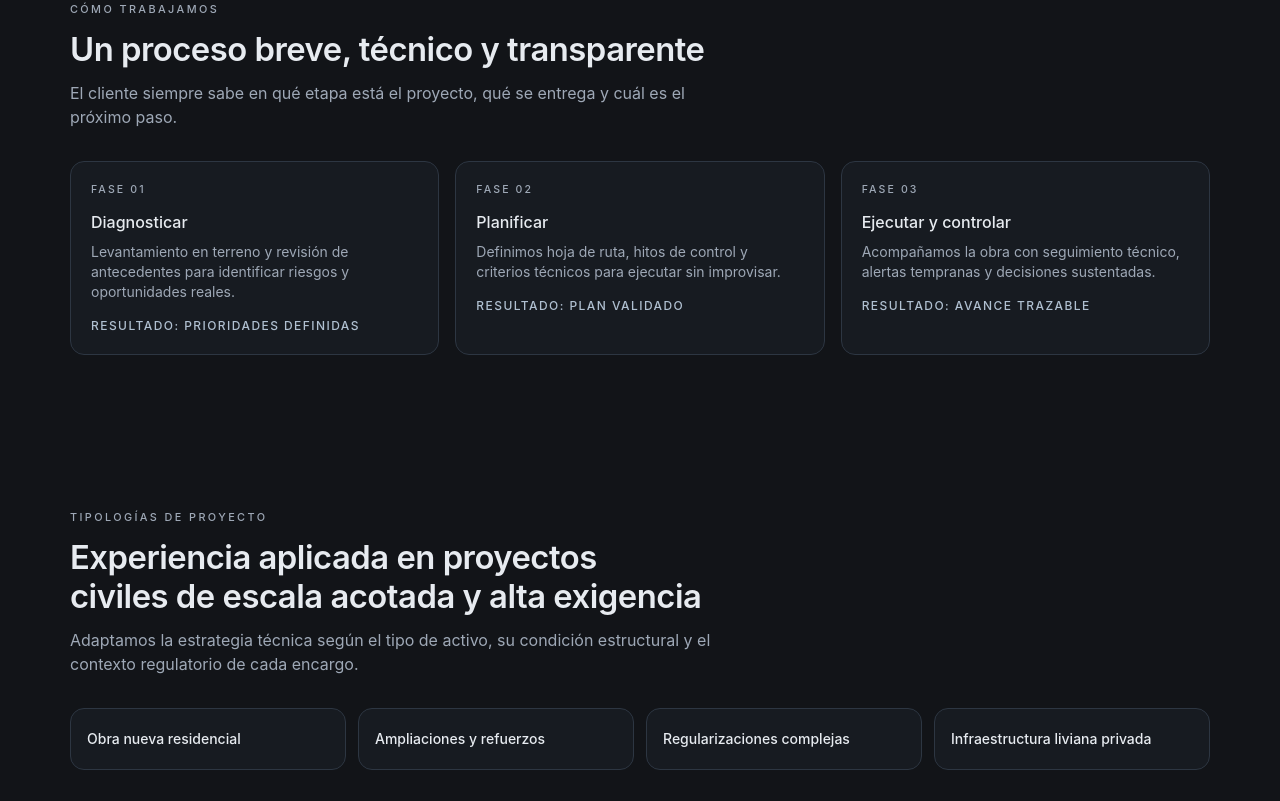
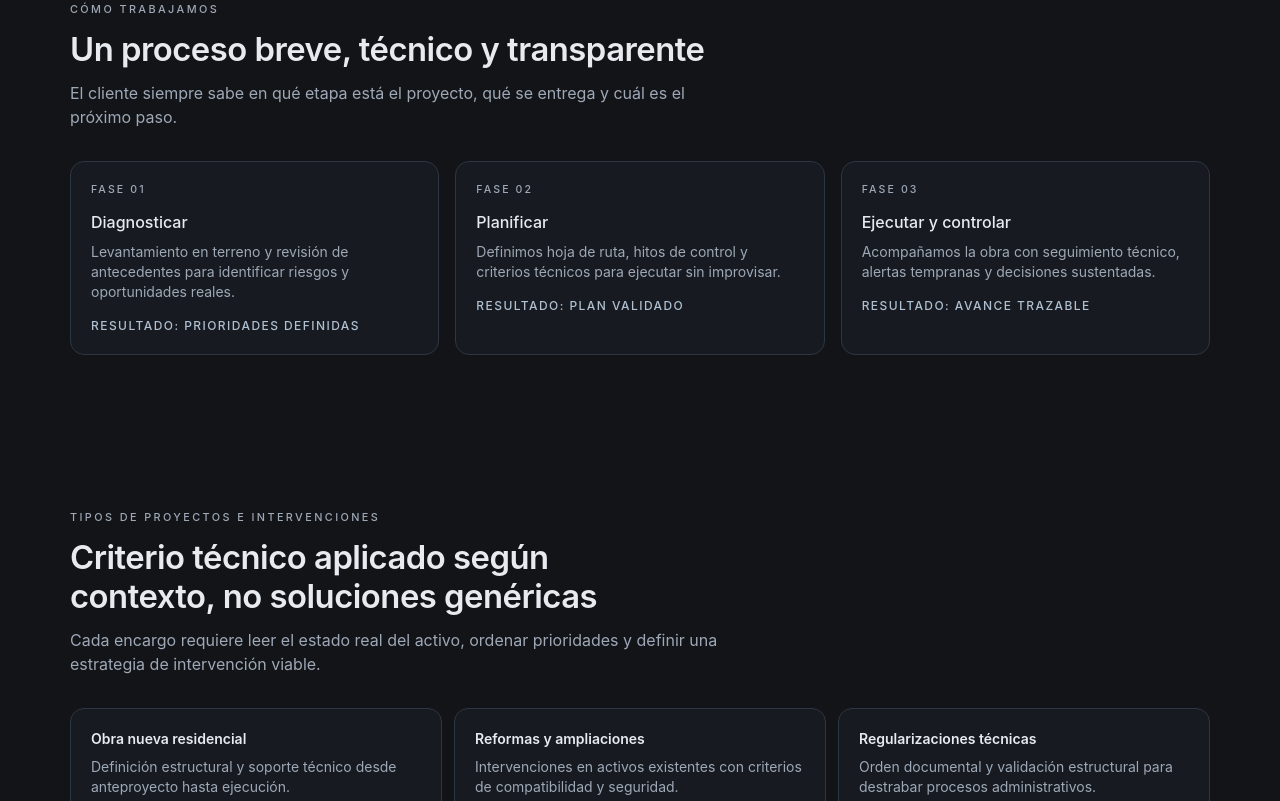
Before and after one commit to Daegon13/civil-premium-demo, a Next.js app: page / in a window 1280 px wide. Shown: the part 1999-2800 px from the top of the page. Built offline with nearby package versions, Linux system fonts and the light colour scheme.

Commit message:
Refina cierre de landing con enfoque técnico y CTA claro

```diff
--- a/src/components/layout/Footer.tsx
+++ b/src/components/layout/Footer.tsx
@@ -2,10 +2,14 @@ import { siteContent } from "@/content/siteContent";
 
 export function Footer() {
   return (
-    <footer className="border-t border-[var(--color-border)] py-8">
-      <div className="site-container flex flex-col gap-2 text-sm text-[var(--color-text-muted)] sm:flex-row sm:justify-between">
+    <footer className="border-t border-[var(--color-border)] py-7">
+      <div className="site-container flex flex-col gap-2 text-sm text-[var(--color-text-muted)] sm:flex-row sm:items-center sm:justify-between">
         <p className="text-[var(--color-text)]">{siteContent.brand.name}</p>
-        <p>Dirección técnica de obras civiles · Base visual v1</p>
+        <p className="text-xs sm:text-sm">
+          <a className="underline-offset-4 hover:underline" href={`mailto:${siteContent.contact.email}`}>
+            {siteContent.contact.email}
+          </a>
+        </p>
       </div>
     </footer>
   );
--- a/src/components/sections/FinalCTA.tsx
+++ b/src/components/sections/FinalCTA.tsx
@@ -1,5 +1,6 @@
 import { Button } from "@/components/ui/Button";
 import { SectionHeading } from "@/components/ui/SectionHeading";
+import { siteContent } from "@/content/siteContent";
 
 export function FinalCTA() {
   return (
@@ -7,13 +8,32 @@ export function FinalCTA() {
       <div className="site-container">
         <div className="panel p-8 sm:p-10">
           <SectionHeading
-            eyebrow="Siguiente paso"
-            title="Coordinemos una evaluación técnica preliminar"
-            description="Revisamos alcance, riesgos principales y viabilidad operativa para establecer una hoja de ruta clara desde el inicio."
+            eyebrow="CTA final"
+            title="Si necesitás ordenar una decisión de obra, conversemos"
+            description="Una primera conversación técnica sirve para clarificar alcance, prioridades y próximos pasos antes de comprometer recursos."
           />
-          <div className="mt-7 flex flex-wrap gap-3">
-            <Button>Agendar reunión técnica</Button>
-            <Button variant="ghost">Solicitar propuesta</Button>
+
+          <div className="mt-6 grid gap-5 lg:grid-cols-[1fr_auto] lg:items-end">
+            <div className="space-y-2 text-sm text-[var(--color-text-muted)]">
+              <p>1. Compartís contexto y objetivo del proyecto.</p>
+              <p>2. Identificamos riesgos críticos y nivel de intervención.</p>
+              <p>3. Definimos un camino de trabajo claro para avanzar.</p>
+            </div>
+
+            <div className="flex flex-wrap gap-3">
+              <Button>Agendar reunión técnica</Button>
+              <Button variant="ghost">Solicitar propuesta</Button>
+            </div>
+          </div>
+
+          <div className="mt-6 border-t border-[var(--color-border)] pt-5 text-sm text-[var(--color-text-muted)]">
+            <p>
+              Contacto directo: <a className="text-[var(--color-text)] underline-offset-4 hover:underline" href={`mailto:${siteContent.contact.email}`}>{siteContent.contact.email}</a>
+              {" · "}
+              <a className="text-[var(--color-text)] underline-offset-4 hover:underline" href={siteContent.contact.phoneLink} target="_blank" rel="noreferrer">
+                WhatsApp {siteContent.contact.phoneDisplay}
+              </a>
+            </p>
           </div>
         </div>
       </div>
--- a/src/components/sections/ProjectTypes.tsx
+++ b/src/components/sections/ProjectTypes.tsx
@@ -1,21 +1,47 @@
 import { SectionHeading } from "@/components/ui/SectionHeading";
 
-const projectTypes = ["Obra nueva residencial", "Ampliaciones y refuerzos", "Regularizaciones complejas", "Infraestructura liviana privada"];
+const projectTypes = [
+  {
+    title: "Obra nueva residencial",
+    description: "Definición estructural y soporte técnico desde anteproyecto hasta ejecución.",
+  },
+  {
+    title: "Reformas y ampliaciones",
+    description: "Intervenciones en activos existentes con criterios de compatibilidad y seguridad.",
+  },
+  {
+    title: "Regularizaciones técnicas",
+    description: "Orden documental y validación estructural para destrabar procesos administrativos.",
+  },
+  {
+    title: "Patologías y refuerzos",
+    description: "Diagnóstico técnico y propuesta de intervención para recuperar desempeño.",
+  },
+  {
+    title: "Adecuaciones para habilitación",
+    description: "Ajustes técnicos coordinados con requerimientos normativos y operativos.",
+  },
+  {
+    title: "Supervisión de ejecución",
+    description: "Control de criterios en obra para reducir desvíos y decisiones improvisadas.",
+  },
+];
 
 export function ProjectTypes() {
   return (
     <section className="section-spacing">
       <div className="site-container space-y-8">
         <SectionHeading
-          eyebrow="Tipologías de proyecto"
-          title="Experiencia aplicada en proyectos civiles de escala acotada y alta exigencia"
-          description="Adaptamos la estrategia técnica según el tipo de activo, su condición estructural y el contexto regulatorio de cada encargo."
+          eyebrow="Tipos de proyectos e intervenciones"
+          title="Criterio técnico aplicado según contexto, no soluciones genéricas"
+          description="Cada encargo requiere leer el estado real del activo, ordenar prioridades y definir una estrategia de intervención viable."
         />
 
-        <div className="grid gap-3 sm:grid-cols-2 lg:grid-cols-4">
-          {projectTypes.map((type) => (
-            <article key={type} className="rounded-[var(--radius-md)] border border-[var(--color-border)] bg-[var(--color-surface)] px-4 py-5">
-              <p className="text-sm font-medium text-[var(--color-text)]">{type}</p>
+        <div className="grid gap-3 sm:grid-cols-2 lg:grid-cols-3">
+          {projectTypes.map((item) => (
+            <article key={item.title} className="rounded-[var(--radius-md)] border border-[var(--color-border)] bg-[var(--color-surface)] px-5 py-5">
+              <p className="text-sm font-semibold text-[var(--color-text)]">{item.title}</p>
+              <p className="mt-2 text-sm text-[var(--color-text-muted)]">{item.description}</p>
             </article>
           ))}
         </div>
--- a/src/components/sections/TrustBlock.tsx
+++ b/src/components/sections/TrustBlock.tsx
@@ -1,20 +1,47 @@
 import { SectionHeading } from "@/components/ui/SectionHeading";
+
+const withSupport = [
+  "Se define alcance con supuestos explícitos y prioridades técnicas.",
+  "Las decisiones se documentan y se pueden justificar ante terceros.",
+  "La coordinación en obra sigue un criterio común entre disciplinas.",
+  "Los ajustes se resuelven con método, no por urgencia del momento.",
+];
+
+const withoutSupport = [
+  "Cambios de rumbo frecuentes por falta de diagnóstico previo.",
+  "Mayor exposición a retrabajos, costos no previstos y demoras.",
+  "Inconsistencias entre diseño, ejecución y requerimientos normativos.",
+  "Comunicación fragmentada que dificulta tomar decisiones oportunas.",
+];
 
 export function TrustBlock() {
   return (
     <section className="section-spacing section-divider">
-      <div className="site-container grid gap-8 lg:grid-cols-[1.1fr_0.9fr] lg:items-end">
+      <div className="site-container space-y-8">
         <SectionHeading
-          eyebrow="Respaldo técnico"
-          title="Metodología sobria para decisiones de alto impacto"
-          description="Priorizamos evidencia técnica, comunicación directa y estándares consistentes para sostener confianza en cada fase del proyecto."
+          eyebrow="Confianza basada en método"
+          title="Respaldo técnico vs. improvisación: la diferencia se nota en cada decisión"
+          description="Cuando hay orden técnico desde el inicio, el proyecto gana trazabilidad, previsibilidad y control operativo."
         />
-        <div className="rounded-[var(--radius-lg)] border border-[var(--color-border)] bg-[var(--color-surface)] p-6">
-          <ul className="space-y-3 text-sm text-[var(--color-text-muted)]">
-            <li>• Informes técnicos con criterios verificables.</li>
-            <li>• Coordinación directa con equipos de obra y arquitectura.</li>
-            <li>• Protocolos de revisión enfocados en calidad y cumplimiento.</li>
-          </ul>
+
+        <div className="grid gap-4 lg:grid-cols-2">
+          <article className="rounded-[var(--radius-lg)] border border-[var(--color-border)] bg-[var(--color-surface)] p-6">
+            <h3 className="text-sm font-semibold tracking-[0.08em] uppercase text-[var(--color-accent-strong)]">Con respaldo técnico</h3>
+            <ul className="mt-4 space-y-3 text-sm text-[var(--color-text-muted)]">
+              {withSupport.map((item) => (
+                <li key={item}>• {item}</li>
+              ))}
+            </ul>
+          </article>
+
+          <article className="rounded-[var(--radius-lg)] border border-[var(--color-border)] bg-[var(--color-surface-muted)] p-6">
+            <h3 className="text-sm font-semibold tracking-[0.08em] uppercase text-[var(--color-text)]">Cuando se improvisa</h3>
+            <ul className="mt-4 space-y-3 text-sm text-[var(--color-text-muted)]">
+              {withoutSupport.map((item) => (
+                <li key={item}>• {item}</li>
+              ))}
+            </ul>
+          </article>
         </div>
       </div>
     </section>
--- a/src/content/siteContent.ts
+++ b/src/content/siteContent.ts
@@ -7,6 +7,11 @@ export const siteContent = {
   brand: {
     name: "Marin Civil Studio",
     tagline: "Claridad técnica para decisiones de obra con menor riesgo.",
+  },
+  contact: {
+    email: "contacto@marincivilstudio.com",
+    phoneDisplay: "+54 11 5555 0148",
+    phoneLink: "https://wa.me/541155550148",
   },
   sections: {
     hero: "Hero protagonista",
```
